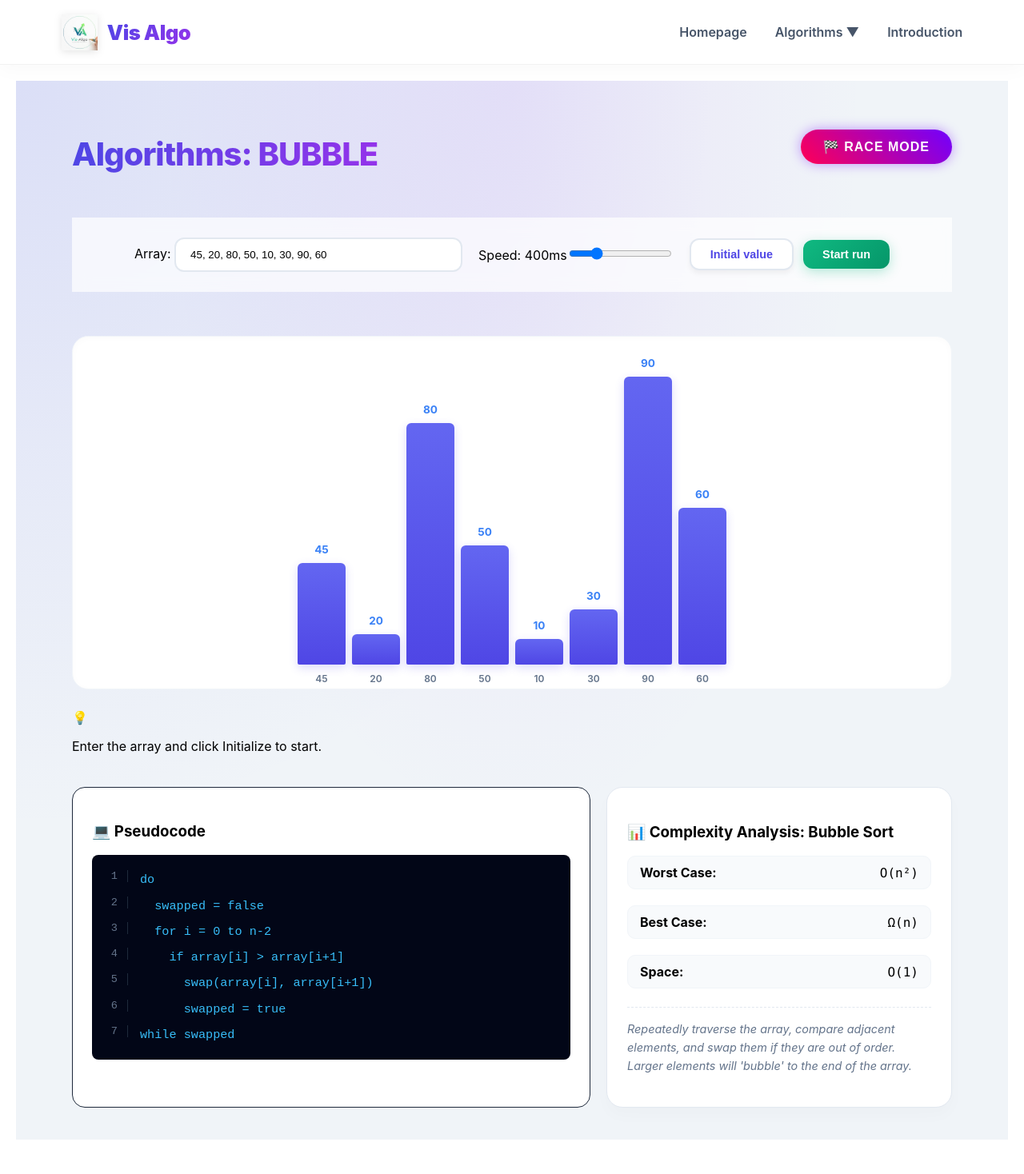
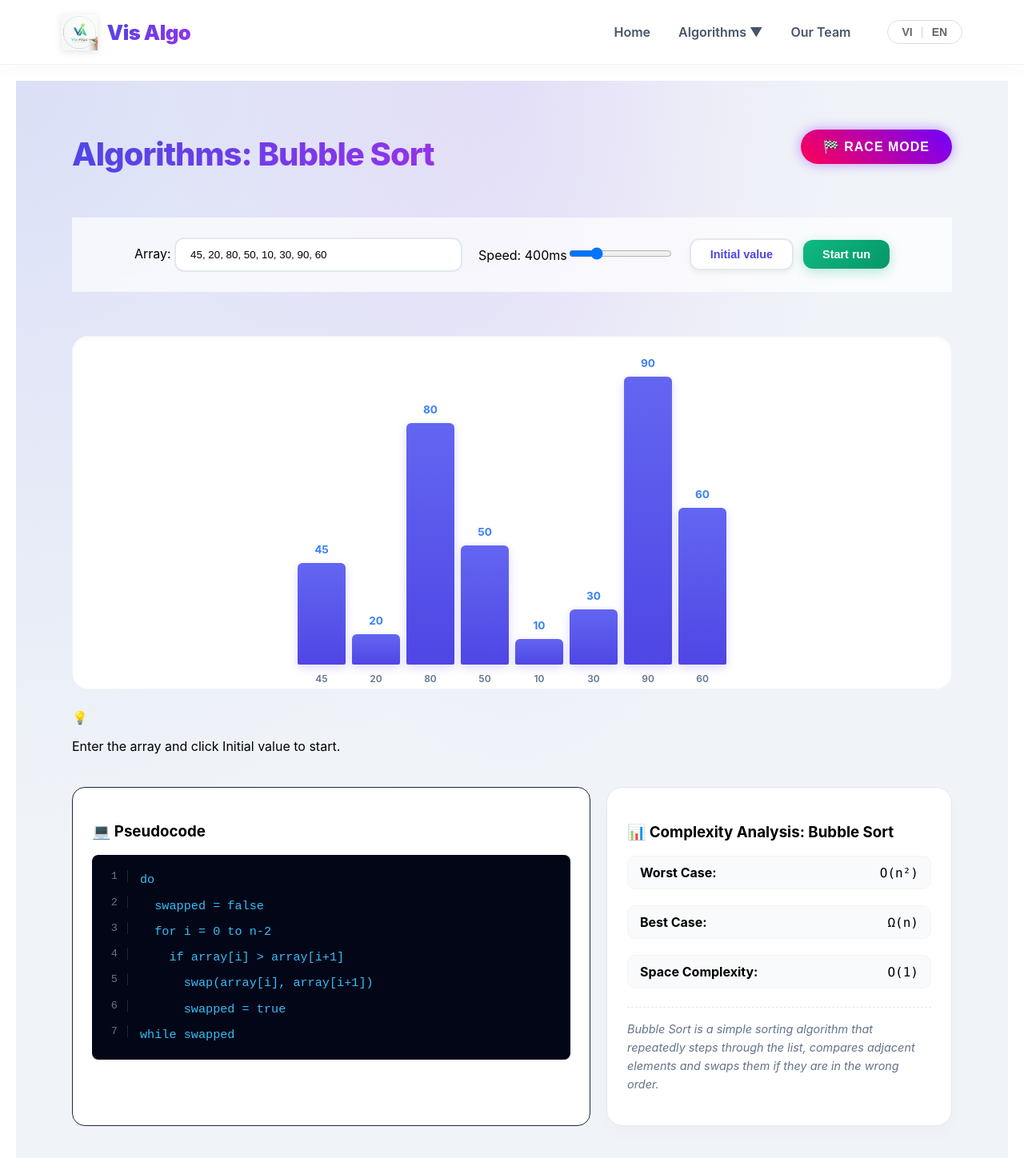
Before and after one commit to lethingocnhat462-ux/Visalgo-final-project, a React (Create React App) app: page /algorithms/bubble in a window 1280 px wide. Shown: the whole page at 80% size. Before the commit the page ends 1445 px from the top, so only its background shows below. Built offline with nearby package versions, Linux system fonts and the light colour scheme.

Commit message:
Nhất fix giao diện

```diff
--- a/src/components/Header.css
+++ b/src/components/Header.css
@@ -127,3 +127,48 @@
   background: #f1f5f9;
   color: #4f46e5;
 }
+/* Container bên phải chứa menu và nút ngôn ngữ */
+.navbar-right {
+  display: flex;
+  align-items: center;
+  gap: 25px;
+}
+
+/* Style cho bộ chuyển ngôn ngữ */
+.lang-switcher {
+  display: flex;
+  align-items: center;
+  background: rgba(255, 255, 255, 0.1);
+  padding: 4px 12px;
+  border-radius: 20px;
+  border: 1px solid #ddd;
+  margin-left: 10px;
+}
+
+.lang-switcher button {
+  background: none;
+  border: none;
+  color: #666;
+  font-weight: 600;
+  cursor: pointer;
+  padding: 2px 6px;
+  transition: all 0.3s ease;
+  font-size: 14px;
+}
+
+/* Hiệu ứng khi nút được chọn */
+.lang-switcher button.active {
+  color: #7d5fff; /* Màu tím chủ đạo của bạn */
+  text-decoration: underline;
+  text-underline-offset: 4px;
+}
+
+.lang-switcher button:hover {
+  color: #7d5fff;
+}
+
+.lang-switcher .divider {
+  color: #ccc;
+  margin: 0 4px;
+  font-size: 12px;
+}
--- a/src/components/Header.js
+++ b/src/components/Header.js
@@ -1,13 +1,18 @@
 import React from 'react';
 import { NavLink } from 'react-router-dom';
 import './Header.css';
-// Dòng này sẽ lấy file ảnh bạn vừa bỏ vào thư mục components
+import { useTranslation } from 'react-i18next';
 import logoImg from './logo.png';
 
 const Header = () => {
+  const { t, i18n } = useTranslation();
+
+  const changeLanguage = (lng) => {
+    i18n.changeLanguage(lng);
+  };
+
   return (
     <header className="main-header">
-      {/* Nhóm logo và chữ vào một div để dễ căn chỉnh */}
       <div className="logo-wrapper">
         <img src={logoImg} alt="Logo" className="nav-logo" />
         <span className="logo-text">Vis Algo</span>
@@ -15,16 +20,33 @@ const Header = () => {
 
       <nav className="nav-container">
         <ul className="nav-links">
-          <li><NavLink to="/" end>Homepage</NavLink></li>
+          <li><NavLink to="/" end>{t('nav_home')}</NavLink></li>
           <li className="dropdown">
-            <span className="dropbtn">Algorithms ▼</span>
+            <span className="dropbtn">{t('nav_algo')} ▼</span>
             <div className="dropdown-menu">
-              <NavLink to="/algorithms/bubble">Bubble Sort</NavLink>
-              <NavLink to="/algorithms/insertion">Insertion Sort</NavLink>
-              <NavLink to="/algorithms/merge">Merge Sort</NavLink>
+              <NavLink to="/algorithms/bubble">{t('bubble_sort')}</NavLink>
+              <NavLink to="/algorithms/insertion">{t('insertion_sort')}</NavLink>
+              <NavLink to="/algorithms/merge">{t('merge_sort')}</NavLink>
             </div>
           </li>
-          <li><NavLink to="/about">Introduction</NavLink></li>
+          <li><NavLink to="/about">{t('nav_team')}</NavLink></li>
+
+          {/* Nút chuyển ngôn ngữ nằm gọn bên phải cùng hàng với Menu */}
+          <div className="lang-switcher">
+            <button
+              className={i18n.language === 'vi' ? 'active' : ''}
+              onClick={() => changeLanguage('vi')}
+            >
+              VI
+            </button>
+            <span className="divider">|</span>
+            <button
+              className={i18n.language === 'en' ? 'active' : ''}
+              onClick={() => changeLanguage('en')}
+            >
+              EN
+            </button>
+          </div>
         </ul>
       </nav>
     </header>
--- a/src/components/Visualizer.js
+++ b/src/components/Visualizer.js
@@ -1,11 +1,14 @@
 import React, { useState, useEffect } from 'react';
 import Bar from './Bar';
 import { ALGO_INFO } from '../constants/algorithmData';
+import { useTranslation } from 'react-i18next';
 
-const Visualizer = ({ steps, speed = 300, algoKey = 'bubble' }) => {
+const Visualizer = ({ steps = [], speed = 300, algoKey = 'bubble' }) => {
+  const { t } = useTranslation();
   const [currentStep, setCurrentStep] = useState(0);
   const [isPlaying, setIsPlaying] = useState(false);
 
+  // Reset khi đổi thuật toán hoặc mảng mới
   useEffect(() => {
     setCurrentStep(0);
     setIsPlaying(false);
@@ -17,22 +20,23 @@ const Visualizer = ({ steps, speed = 300, algoKey = 'bubble' }) => {
       timer = setTimeout(() => {
         setCurrentStep(prev => prev + 1);
       }, speed);
-    } else if (currentStep === steps.length - 1) {
+    } else if (currentStep >= steps.length - 1) {
       setIsPlaying(false);
     }
     return () => clearTimeout(timer);
   }, [isPlaying, currentStep, steps, speed]);
 
+  // Kiểm tra dữ liệu an toàn
+  if (!steps || steps.length === 0) {
+    return <div className="loading-text">{t('loading_race')}</div>;
+  }
+
   const currentData = steps[currentStep] || steps[0];
-  if (!currentData) {
-  return <div className="loading-text">Đang chuẩn bị dữ liệu đua...</div>;
-}
   const { array = [], highlights = [], type = 'default' } = currentData;
-  const maxValue = Math.max(...array);
+  const maxValue = array.length > 0 ? Math.max(...array) : 100;
 
   return (
     <div className="visualizer-container">
-      {/* 1. Vùng hiển thị các cột - Thẳng hàng nhờ visual-box */}
       <div className="visual-box">
         {array.map((val, idx) => (
           <Bar
@@ -44,21 +48,19 @@ const Visualizer = ({ steps, speed = 300, algoKey = 'bubble' }) => {
         ))}
       </div>
 
-      {/* 2. Điều khiển - Sử dụng button-group đã tạo */}
       <div className="button-group" style={{ marginTop: '30px' }}>
         <button
           className={`btn-run ${isPlaying ? 'playing' : ''}`}
           onClick={() => setIsPlaying(!isPlaying)}
         >
           <span>{isPlaying ? '⏸' : '▶️'}</span>
-          {isPlaying ? 'Tạm dừng' : 'Bắt đầu chạy'}
+          {isPlaying ? t('stop') : t('start')}
         </button>
         <button className="btn-init" onClick={() => setCurrentStep(0)}>
-          <span>🔄</span> Khởi tạo lại
+          <span>🔄</span> {t('restart')}
         </button>
       </div>
 
-      {/* 3. Hiển thị bảng độ phức tạp */}
       <div className="info-section">
          <ComplexityCard algoKey={algoKey} />
       </div>
@@ -67,27 +69,29 @@ const Visualizer = ({ steps, speed = 300, algoKey = 'bubble' }) => {
 };
 
 const ComplexityCard = ({ algoKey }) => {
+  const { t } = useTranslation();
   const info = ALGO_INFO[algoKey] || ALGO_INFO.bubble;
 
   return (
     <div className="complexity-card-styled">
-      <h3 className="card-title">📊 Phân tích: {info.name}</h3>
+      <h3 className="card-title">📊 {t('complexity_title')}: {t(algoKey)}</h3>
+
       <div className="complexity-grid">
         <div className="comp-item">
-          <span className="comp-label">Worst Case:</span>
+          <span className="comp-label">{t('worst_case')}:</span>
           <code className="code-badge worst">{info.worstCase}</code>
         </div>
         <div className="comp-item">
-          <span className="comp-label">Best Case:</span>
+          <span className="comp-label">{t('best_case')}:</span>
           <code className="code-badge best">{info.bestCase}</code>
         </div>
         <div className="comp-item">
-          <span className="comp-label">Space:</span>
+          <span className="comp-label">{t('space_complexity')}:</span>
           <code className="code-badge space">{info.spaceComplexity}</code>
         </div>
       </div>
       <p className="algo-desc">
-        <strong>Description:</strong> {info.description}
+        <strong>{t('description_label')}:</strong> {t(`${algoKey}_desc_detail`)}
       </p>
     </div>
   );
--- a/src/i18n/config.js
+++ b/src/i18n/config.js
@@ -13,20 +13,29 @@ i18n
     resources: {
       en: {
         translation: {
-          // --- THANH ĐIỀU HƯỚNG (NAVBAR) ---
           "nav_home": "Home",
           "nav_algo": "Algorithms",
           "nav_team": "Our Team",
-
-          // --- TRANG CHỦ (HOMEPAGE) ---
-          "about_badge": "About Project",
+          "about_badge": "ABOUT PROJECT",
           "title": "What is Vis Algo?",
           "description": "An interactive learning platform that turns complex algorithms into vivid visual experiences.",
           "hero_title": "Visualize Sorting Algorithms",
           "hero_subtitle": "Master sorting logic through step-by-step simulations.",
           "get_started": "Get Started",
+          "role_leader": "Project Leader",
+          "role_ui": "Development UI",
+          "role_content": "Documentaries & Content",
+          "role_styles": "Styles & Header",
+          "role_algo_logic": "Logic Algorithms",
 
-          // --- TÍNH NĂNG (FEATURES) ---
+
+        "about_hero_title": "Explore Vis-Algo",
+        "about_hero_subtitle": "A streamlined and efficient approach to visualizing algorithms.",
+        "vision_title": "Strategic Vision",
+        "vision_desc": "Removing the barriers between dry theory and visual practice.",
+
+        "convention_title": "Convention",
+          // Features
           "feat_1_title": "Easy to Understand",
           "feat_1_desc": "Detailed step-by-step logic illustration.",
           "feat_2_title": "Visual",
@@ -34,39 +43,71 @@ i18n
           "feat_3_title": "Friendly",
           "feat_3_desc": "Optimized interface for modern learning.",
 
-          // --- DANH SÁCH THUẬT TOÁN (ALGORITHMS PAGE) ---
+          // Algorithm Names & Descriptions
           "algo_list_title": "Select Algorithm",
+          "bubble": "Bubble Sort",
+          "insertion": "Insertion Sort",
+          "merge": "Merge Sort",
           "bubble_sort": "Bubble Sort",
-          "selection_sort": "Selection Sort",
           "insertion_sort": "Insertion Sort",
-          "quick_sort": "Quick Sort",
           "merge_sort": "Merge Sort",
+          "bubble_sort_desc": "Repeatedly swaps adjacent elements if they are in the wrong order.",
+          "insertion_sort_desc": "Builds a sorted array by inserting each new item into its proper place.",
+          "merge_sort_desc": "Splits the array in half, sorts them, and merges them back together.",
 
-          // --- TRANG MÔ PHỎNG (VISUALIZER PAGE) ---
-          "algo_label": "Algorithm",
-          "race_mode": "RACE MODE",
-          "input_array": "Array",
-          "speed": "Speed",
-          "reset": "Reset",
-          "start": "Start"
+          // Visualization Page Labels
+          "single_mode": "Single Mode",
+          "race_mode": "Race Mode",
+          "array_label": "Array",
+          "speed_label": "Speed",
+          "init_guide_text": "Enter the array and click Initial value to start.",
+          "start": "Start run",
+          "stop": "Stop",
+          "restart": "Initial value",
+
+          // Complexity & Pseudocode
+          "pseudocode_title": "Pseudocode",
+          "complexity_title": "Complexity Analysis",
+          "worst_case": "Worst Case",
+          "best_case": "Best Case",
+          "space_complexity": "Space Complexity",
+          "bubble_desc_detail": "Bubble Sort is a simple sorting algorithm that repeatedly steps through the list, compares adjacent elements and swaps them if they are in the wrong order.",
+          "insertion_desc_detail": "Insertion Sort builds the final sorted array one item at a time, with the benefit of being efficient for small data sets.",
+          "merge_desc_detail": "Merge Sort is an efficient, stable, divide-and-conquer sorting algorithm.",
+
+          // About & Team (giữ nguyên các key của bạn...)
+          "about_label": "Knowledge Base",
+          "status_default": "Default: Waiting",
+          "status_progress": "In Progress: Comparison and Swapping",
+          "status_finished": "Finished: Done",
+          "our_team_title": "Our Team"
         }
       },
       vi: {
         translation: {
-          // --- THANH ĐIỀU HƯỚNG (NAVBAR) ---
           "nav_home": "Trang chủ",
           "nav_algo": "Thuật toán",
           "nav_team": "Thành viên",
-
-          // --- TRANG CHỦ (HOMEPAGE) ---
-          "about_badge": "Về dự án",
+          "about_badge": "VỀ DỰ ÁN",
           "title": "Vis Algo là gì?",
           "description": "Nền tảng học tập tương tác, biến các thuật toán phức tạp thành trải nghiệm hình ảnh sinh động.",
-          "hero_title": "Trực Quan Hóa Thuật Toán Sắp Sếp",
+          "hero_title": "Trực Quan Hóa Thuật Toán Sắp Xếp",
           "hero_subtitle": "Giúp bạn nắm vững logic sắp xếp thông qua mô phỏng từng bước rõ ràng.",
           "get_started": "Bắt đầu ngay",
 
-          // --- TÍNH NĂNG (FEATURES) ---
+          "role_leader": "Trưởng nhóm & Logic",
+          "role_ui": "Phát triển giao diện",
+          "role_content": "Tài liệu & Nội dung",
+          "role_styles": "Thiết kế Styles",
+          "role_algo_logic": "Logic thuật toán",
+
+          "about_hero_title": "Khám phá Vis-Algo",
+          "about_hero_subtitle": "Cách tiếp cận tinh gọn và hiệu quả để trực quan hóa thuật toán.",
+          "vision_title": "Tầm nhìn chiến lược",
+          "vision_desc": "Loại bỏ rào cản giữa lý thuyết khô khan và thực hành trực quan.",
+
+          "convention_title": "Quy ước màu sắc",
+
           "feat_1_title": "Dễ hiểu",
           "feat_1_desc": "Minh họa logic từng bước một cách chi tiết.",
           "feat_2_title": "Trực quan",
@@ -74,21 +115,42 @@ i18n
           "feat_3_title": "Thân thiện",
           "feat_3_desc": "Giao diện tối ưu cho trải nghiệm học tập hiện đại.",
 
-          // --- DANH SÁCH THUẬT TOÁN (ALGORITHMS PAGE) ---
-          "algo_list_title": "Chọn thuật toán",
+          "algo_list_title": "Danh sách thuật toán",
+          "bubble": "Sắp xếp nổi bọt",
+          "insertion": "Sắp xếp chèn",
+          "merge": "Sắp xếp trộn",
           "bubble_sort": "Sắp xếp nổi bọt",
-          "selection_sort": "Sắp xếp chọn",
           "insertion_sort": "Sắp xếp chèn",
-          "quick_sort": "Sắp xếp nhanh",
           "merge_sort": "Sắp xếp trộn",
+          "bubble_sort_desc": "Liên tục tráo đổi các phần tử liền kề nếu sai thứ tự cho đến khi mảng được sắp xếp.",
+          "insertion_sort_desc": "Xây dựng mảng đã sắp xếp bằng cách chèn từng phần tử mới vào đúng vị trí.",
+          "merge_sort_desc": "Chia đôi mảng để sắp xếp rồi sau đó trộn chúng lại với nhau.",
 
-          // --- TRANG MÔ PHỎNG (VISUALIZER PAGE) ---
-          "algo_label": "Thuật toán",
-          "race_mode": "CHẾ ĐỘ ĐUA",
-          "input_array": "Mảng",
-          "speed": "Tốc độ",
-          "reset": "Khởi tạo",
-          "start": "Bắt đầu chạy"
+          // Visualization Page Labels
+          "single_mode": "Chế độ đơn",
+          "race_mode": "Chế độ đua",
+          "array_label": "Mảng dữ liệu",
+          "speed_label": "Tốc độ",
+          "init_guide_text": "Nhập mảng và nhấn Khởi tạo để bắt đầu.",
+          "start": "Bắt đầu chạy",
+          "stop": "Dừng lại",
+          "restart": "Khởi tạo",
+
+          // Complexity & Pseudocode
+          "pseudocode_title": "Mã giả",
+          "complexity_title": "Phân tích độ phức tạp",
+          "worst_case": "Trường hợp xấu nhất",
+          "best_case": "Trường hợp tốt nhất",
+          "space_complexity": "Độ phức tạp không gian",
+          "bubble_desc_detail": "Sắp xếp nổi bọt là một thuật toán đơn giản, liên tục duyệt qua danh sách, so sánh các cặp phần tử liền kề và tráo đổi chúng nếu sai thứ tự.",
+          "insertion_desc_detail": "Sắp xếp chèn xây dựng mảng được sắp xếp cuối cùng từng phần tử một, có hiệu quả với các tập dữ liệu nhỏ.",
+          "merge_desc_detail": "Sắp xếp trộn là một thuật toán sắp xếp dựa trên kỹ thuật chia để trị, có hiệu suất cao và ổn định.",
+
+          "about_label": "Kho kiến thức",
+          "status_default": "Mặc định: Đang chờ",
+          "status_progress": "Đang thực hiện: So sánh và Tráo đổi",
+          "status_finished": "Hoàn thành: Xong",
+          "our_team_title": "Đội ngũ của chúng tôi"
         }
       }
     }
--- a/src/pages/AlgorithmsPage.js
+++ b/src/pages/AlgorithmsPage.js
@@ -9,9 +9,24 @@ const AlgorithmsPage = () => {
 
   // 3. Cập nhật mảng algos để dùng hàm t cho phần mô tả
   const algos = [
-    { id: 'bubble', name: 'Bubble Sort', desc: t('bubble_sort'), icon: <FaLayerGroup /> },
-    { id: 'insertion', name: 'Insertion Sort', desc: t('insertion_sort'), icon: <FaSortAmountUp /> },
-    { id: 'merge', name: 'Merge Sort', desc: t('merge_sort'), icon: <FaMagic /> }
+    {
+      id: 'bubble',
+      name: t('bubble_sort'), // Dùng t() cho cả tên để nó dịch sang tiếng Việt
+      desc: t('bubble_sort_desc'), // Thêm _desc để hiện mô tả
+      icon: <FaLayerGroup />
+    },
+    {
+      id: 'insertion',
+      name: t('insertion_sort'),
+      desc: t('insertion_sort_desc'),
+      icon: <FaSortAmountUp />
+    },
+    {
+      id: 'merge',
+      name: t('merge_sort'),
+      desc: t('merge_sort_desc'),
+      icon: <FaMagic />
+    }
   ];
 
   return (
--- a/src/pages/RaceMode.js
+++ b/src/pages/RaceMode.js
@@ -2,6 +2,7 @@ import React, { useState, useEffect } from 'react';
 import Visualizer from '../components/Visualizer'; // Sử dụng lại Component Visualizer bạn đã có
 import { bubbleSortSteps } from '../algorithms/bubbleSort';
 import { insertionSortSteps } from '../algorithms/insertionSort';
+import { useTranslation } from 'react-i18next';
 
 
 const RaceMode = ({ inputArray }) => {
--- a/src/pages/VisualizationPage.js
+++ b/src/pages/VisualizationPage.js
@@ -7,29 +7,42 @@ import { mergeSortSteps } from '../algorithms/mergeSort';
 import './VisualizationPage.css';
 import { ALGO_INFO } from '../constants/algorithmData';
 import RaceMode from './RaceMode';
+import { useTranslation } from 'react-i18next';
 
 // --- Component con hiển thị Độ phức tạp ---
 const ComplexityCard = ({ algoKey }) => {
+  const { t } = useTranslation();
   const info = ALGO_INFO[algoKey] || ALGO_INFO.bubble;
+
   return (
     <div className="complexity-card-styled">
-      <h3>📊 Complexity Analysis: {info.name}</h3>
+      {/* Sử dụng key thuật toán để dịch tên (ví dụ: bubble -> Bubble Sort / Sắp xếp nổi bọt) */}
+      <h3>📊 {t('complexity_title')}: {t(algoKey)}</h3>
       <div className="complexity-grid">
-        <div className="comp-item"><strong>Worst Case:</strong> <code>{info.worstCase}</code></div>
-        <div className="comp-item"><strong>Best Case:</strong> <code>{info.bestCase}</code></div>
-        <div className="comp-item"><strong>Space:</strong> <code>{info.spaceComplexity}</code></div>
+        <div className="comp-item">
+          <strong>{t('worst_case')}:</strong> <code>{info.worstCase}</code>
+        </div>
+        <div className="comp-item">
+          <strong>{t('best_case')}:</strong> <code>{info.bestCase}</code>
+        </div>
+        <div className="comp-item">
+          <strong>{t('space_complexity')}:</strong> <code>{info.spaceComplexity}</code>
+        </div>
       </div>
-      <p className="algo-desc"><em>{info.description}</em></p>
+      {/* Hiển thị mô tả chi tiết từ file i18n */}
+      <p className="algo-desc"><em>{t(`${algoKey}_desc_detail`)}</em></p>
     </div>
   );
 };
 
 // --- Component con hiển thị Mã giả ---
 const PseudocodeCard = ({ algoKey }) => {
+  const { t } = useTranslation();
   const info = ALGO_INFO[algoKey] || ALGO_INFO.bubble;
+
   return (
     <div className="pseudocode-card">
-      <h3 className="card-title">💻 Pseudocode </h3>
+      <h3 className="card-title">💻 {t('pseudocode_title')}</h3>
       <div className="code-container">
         {info.pseudocode?.map((line, index) => (
           <div key={index} className="code-row">
@@ -44,6 +57,7 @@ const PseudocodeCard = ({ algoKey }) => {
 
 export default function VisualizationPage() {
   const { algo } = useParams();
+  const { t } = useTranslation();
 
   const [inputArray, setInputArray] = useState("45, 20, 80, 50, 10, 30, 90, 60");
   const [array, setArray] = useState([45, 20, 80, 50, 10, 30, 90, 60]);
@@ -68,7 +82,6 @@ export default function VisualizationPage() {
     if (intervalRef.current) clearInterval(intervalRef.current);
 
     let result = [];
-    // Đảm bảo copy mảng gốc để không làm thay đổi state trực tiếp
     const tempArr = [...arr];
     if (algo === "bubble") result = bubbleSortSteps(tempArr);
     else if (algo === "insertion") result = insertionSortSteps(tempArr);
@@ -112,12 +125,12 @@ export default function VisualizationPage() {
 
       <div className="content-container">
         <div className="page-header" style={{ display: 'flex', justifyContent: 'space-between', alignItems: 'center', marginBottom: '20px' }}>
-            <h1 className="algo-display-title">Algorithms: {algo?.toUpperCase()}</h1>
+            <h1 className="algo-display-title">{t('nav_algo')}: {t(algo)}</h1>
             <button
                 onClick={() => setIsRaceMode(!isRaceMode)}
                 className={`btn-toggle-mode ${isRaceMode ? 'active' : ''}`}
             >
-                {isRaceMode ? "🔙 Single Mode" : "🏁 Race Mode"}
+                {isRaceMode ? `🔙 ${t('single_mode', {defaultValue: 'Single Mode'})}` : `🏁 ${t('race_mode', {defaultValue: 'Race Mode'})}`}
             </button>
         </div>
 
@@ -127,16 +140,16 @@ export default function VisualizationPage() {
           <>
             <div className="toolbar-card">
               <div className="input-group">
-                <span className="label-text">Array: </span>
+                <span className="label-text">{t('array_label', {defaultValue: 'Array'})}: </span>
                 <input
                   value={inputArray}
                   onChange={(e) => setInputArray(e.target.value)}
                   className="styled-input"
-                  placeholder="Ví dụ: 10, 5, 20..."
+                  placeholder="Example: 10, 5, 20..."
                 />
               </div>
               <div className="speed-group">
-                <span className="label-text">Speed: {speed}ms</span>
+                <span className="label-text">{t('speed_label', {defaultValue: 'Speed'})}: {speed}ms</span>
                 <input
                   type="range" min="50" max="1500" step="50"
                   value={speed} onChange={(e) => setSpeed(Number(e.target.value))}
@@ -144,13 +157,13 @@ export default function VisualizationPage() {
                 />
               </div>
               <div className="button-group">
-                <button onClick={handleStart} className="btn-init">Initial value</button>
+                <button onClick={handleStart} className="btn-init">{t('restart')}</button>
                 <button
                   onClick={() => setIsPlaying(!isPlaying)}
                   className={`btn-run ${isPlaying ? 'playing' : ''}`}
                   disabled={steps.length === 0}
                 >
-                  {isPlaying ? "Stop" : "Start run"}
+                  {isPlaying ? t('stop') : t('start')}
                 </button>
               </div>
             </div>
@@ -158,11 +171,9 @@ export default function VisualizationPage() {
             <div className="visual-box">
               {array.map((value, index) => {
                 let status = "default";
-                // Ưu tiên hiển thị trạng thái đang xử lý (so sánh/đổi chỗ)
                 if (currentData.indices?.includes(index)) {
                   status = currentData.status || "processing";
                 }
-                // Nếu đã nằm trong danh sách đã sắp xếp
                 else if (currentData.sortedIndices?.includes(index)) {
                   status = "completed";
                 }
@@ -172,7 +183,7 @@ export default function VisualizationPage() {
 
             <div className="step-description-card">
               <span className="emoji">💡</span>
-              <p>{currentData.description || "Enter the array and click Initialize to start."}</p>
+              <p>{currentData.description || t('init_guide_text', {defaultValue: 'Enter the array and click Initialize to start.'})}</p>
             </div>
 
             <div className="info-section">
```
Also changed, not shown: src/pages/AboutPage.js (+21 -21 lines), src/pages/AlgorithmsMenu.js (+4 -3 lines), src/pages/HomePage.js (+4 -12 lines).
